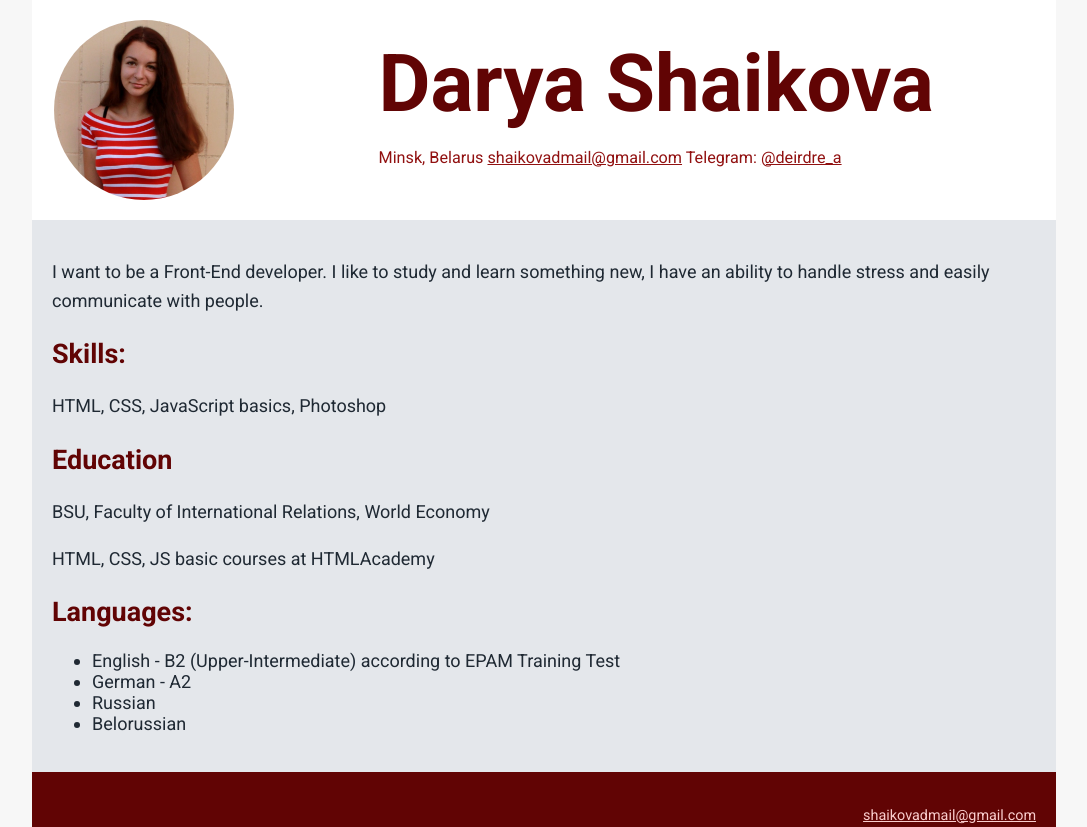
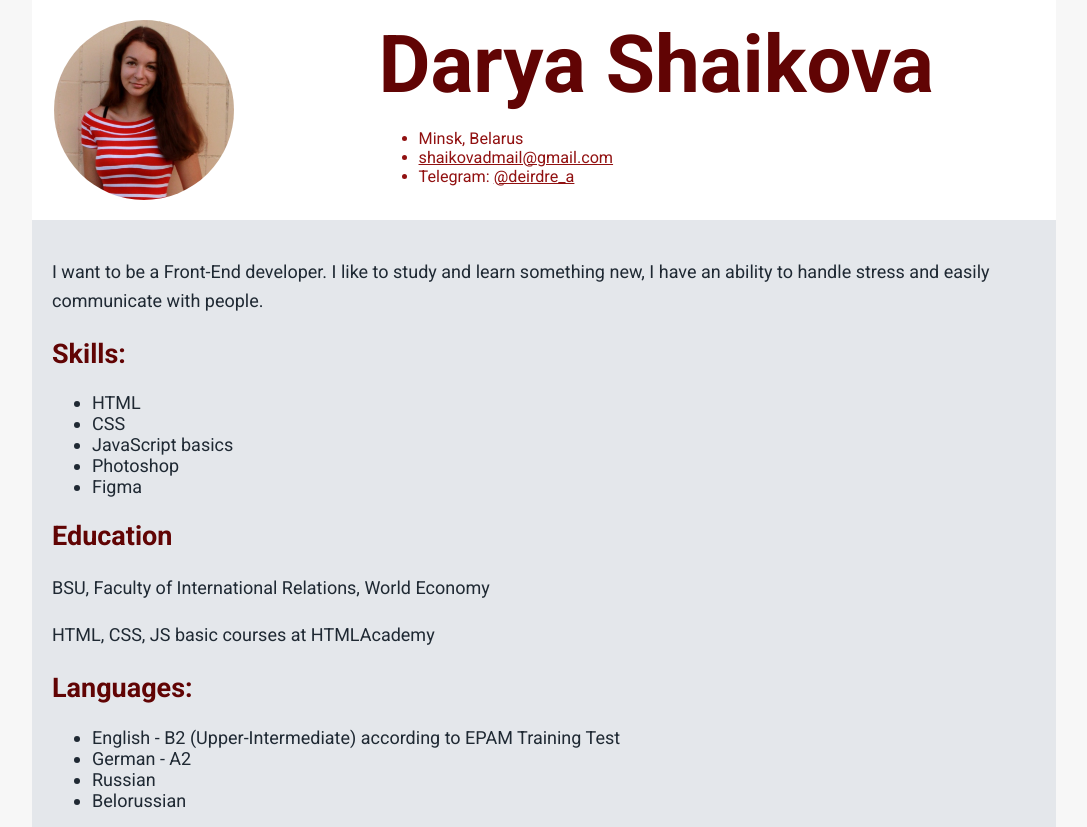
Before and after one commit to Darya-sha/rsschool-cv, a plain HTML site: page index.html in a window 1280 px wide. Shown: the top 827 px of the page, without its empty margins (96-1183 px from the left). Drawn offline with Linux system fonts and the light colour scheme.

Commit message:
feat: add new info about skills

```diff
--- a/index.html
+++ b/index.html
@@ -17,9 +17,11 @@
                     Darya Shaikova
                     </h1>
 
-                    <p class="contacts"> Minsk, Belarus <a href="mailto:shaikovadmail@gmail.com">shaikovadmail@gmail.com</a>
-                    Telegram: <a href="https://t.me/deirdre_a" target="blank">@deirdre_a</a>
-                    </p>
+                    <ul class="contacts">
+                        <li>Minsk, Belarus </li>
+                        <li><a href="mailto:shaikovadmail@gmail.com">shaikovadmail@gmail.com</a> </li>
+                   <li> Telegram: <a href="https://t.me/deirdre_a" target="blank">@deirdre_a</a> </li>
+                    </ul>
 
             </div>
 
@@ -33,9 +35,15 @@
             <h2>
                 Skills:
             </h2>
-            <p>
-                HTML, CSS, JavaScript basics, Photoshop
-            </p>
+
+            <ul>
+                <li>HTML</li>
+                <li>CSS</li>
+                <li>JavaScript basics</li>
+                <li>Photoshop</li>
+                <li>Figma</li>
+            </ul>
+
             <h2>
                 Education
             </h2>
```
